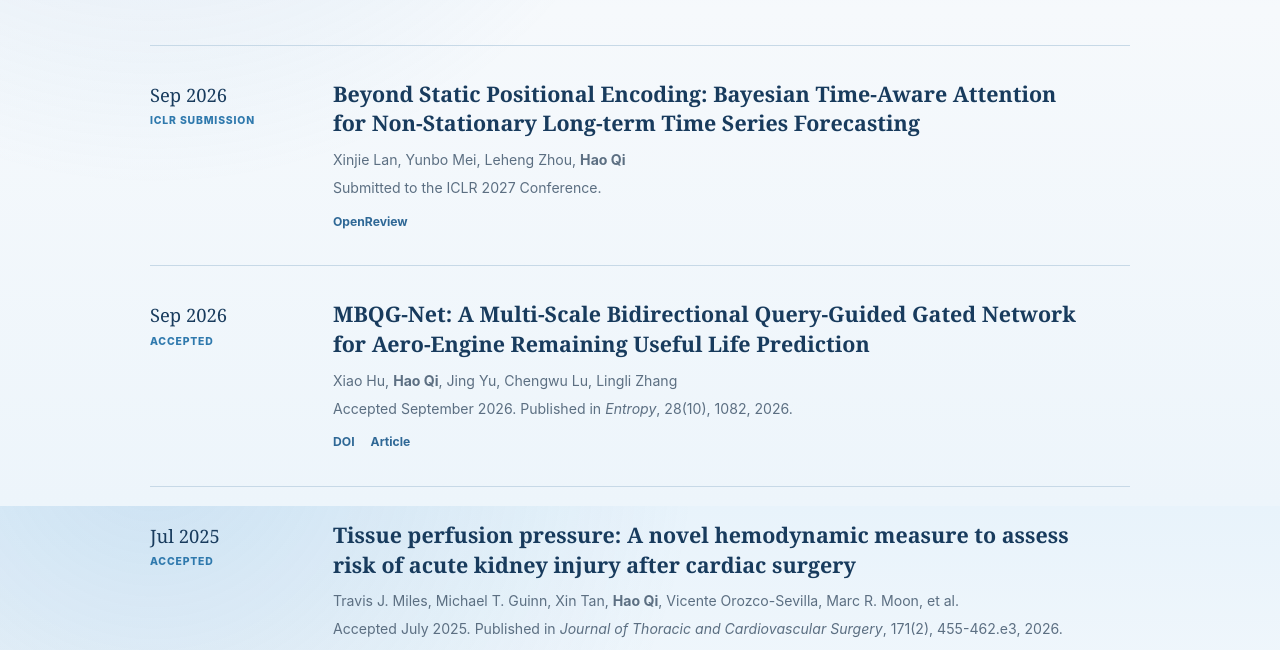
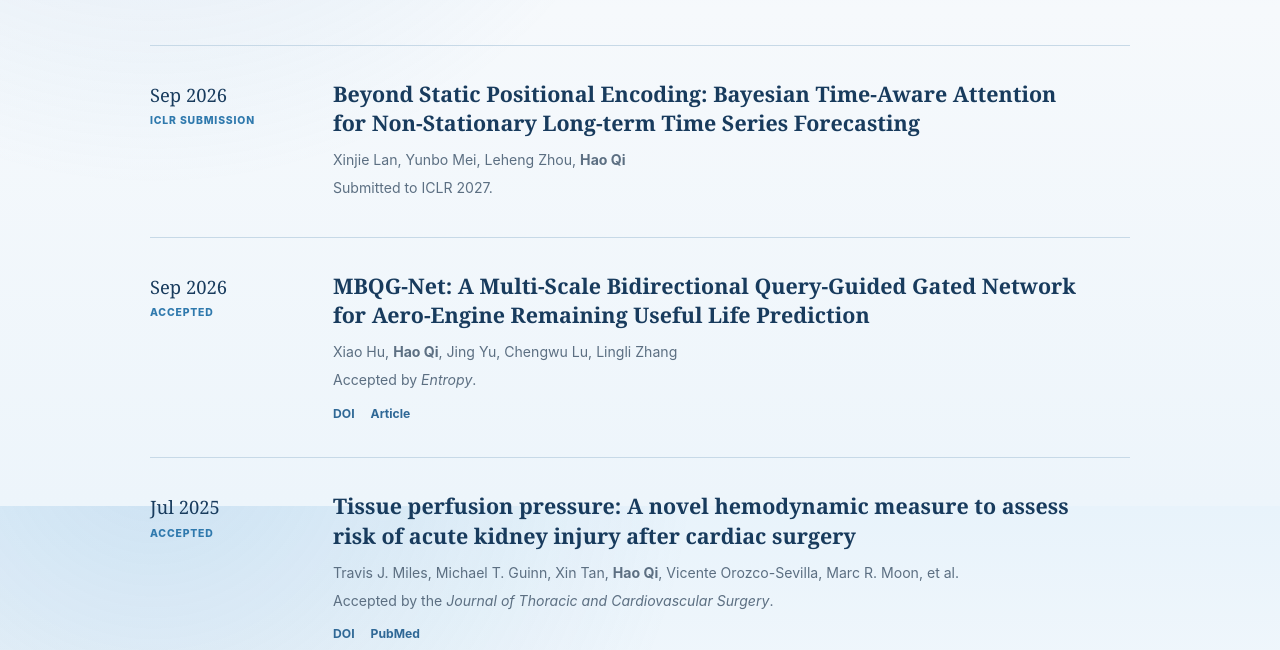
Before and after one commit to qih33333/qih33333.github.io, a plain HTML site: page publications.html in a window 1280 px wide. Shown: the part 294-944 px from the top of the page. Drawn offline with Linux system fonts and the light colour scheme.

Commit message:
Standardize publication wording
Use concise accepted-by wording, remove links from the News item, and keep the ICLR entry text-only.

```diff
--- a/publications.html
+++ b/publications.html
@@ -40,10 +40,7 @@
         <div>
           <h2>Beyond Static Positional Encoding: Bayesian Time-Aware Attention for Non-Stationary Long-term Time Series Forecasting</h2>
           <p class="authors">Xinjie Lan, Yunbo Mei, Leheng Zhou, <strong>Hao Qi</strong></p>
-          <p class="venue">Submitted to the ICLR 2027 Conference.</p>
-          <p class="item-links">
-            <a href="https://openreview.net/forum?id=kcYmtnOzOB" target="_blank" rel="noopener">OpenReview</a>
-          </p>
+          <p class="venue">Submitted to ICLR 2027.</p>
         </div>
       </article>
 
@@ -52,7 +49,7 @@
         <div>
           <h2>MBQG-Net: A Multi-Scale Bidirectional Query-Guided Gated Network for Aero-Engine Remaining Useful Life Prediction</h2>
           <p class="authors">Xiao Hu, <strong>Hao Qi</strong>, Jing Yu, Chengwu Lu, Lingli Zhang</p>
-          <p class="venue">Accepted September 2026. Published in <em>Entropy</em>, 28(10), 1082, 2026.</p>
+          <p class="venue">Accepted by <em>Entropy</em>.</p>
           <p class="item-links">
             <a href="https://doi.org/10.3390/e28101082" target="_blank" rel="noopener">DOI</a>
             <a href="https://www.mdpi.com/1099-4300/28/10/1082" target="_blank" rel="noopener">Article</a>
@@ -65,7 +62,7 @@
         <div>
           <h2>Tissue perfusion pressure: A novel hemodynamic measure to assess risk of acute kidney injury after cardiac surgery</h2>
           <p class="authors">Travis J. Miles, Michael T. Guinn, Xin Tan, <strong>Hao Qi</strong>, Vicente Orozco-Sevilla, Marc R. Moon, et al.</p>
-          <p class="venue">Accepted July 2025. Published in <em>Journal of Thoracic and Cardiovascular Surgery</em>, 171(2), 455-462.e3, 2026.</p>
+          <p class="venue">Accepted by the <em>Journal of Thoracic and Cardiovascular Surgery</em>.</p>
           <p class="item-links">
             <a href="https://doi.org/10.1016/j.jtcvs.2025.07.009" target="_blank" rel="noopener">DOI</a>
             <a href="https://pubmed.ncbi.nlm.nih.gov/40680825/" target="_blank" rel="noopener">PubMed</a>
```
Also changed, not shown: news.html (+1 -1 lines).
